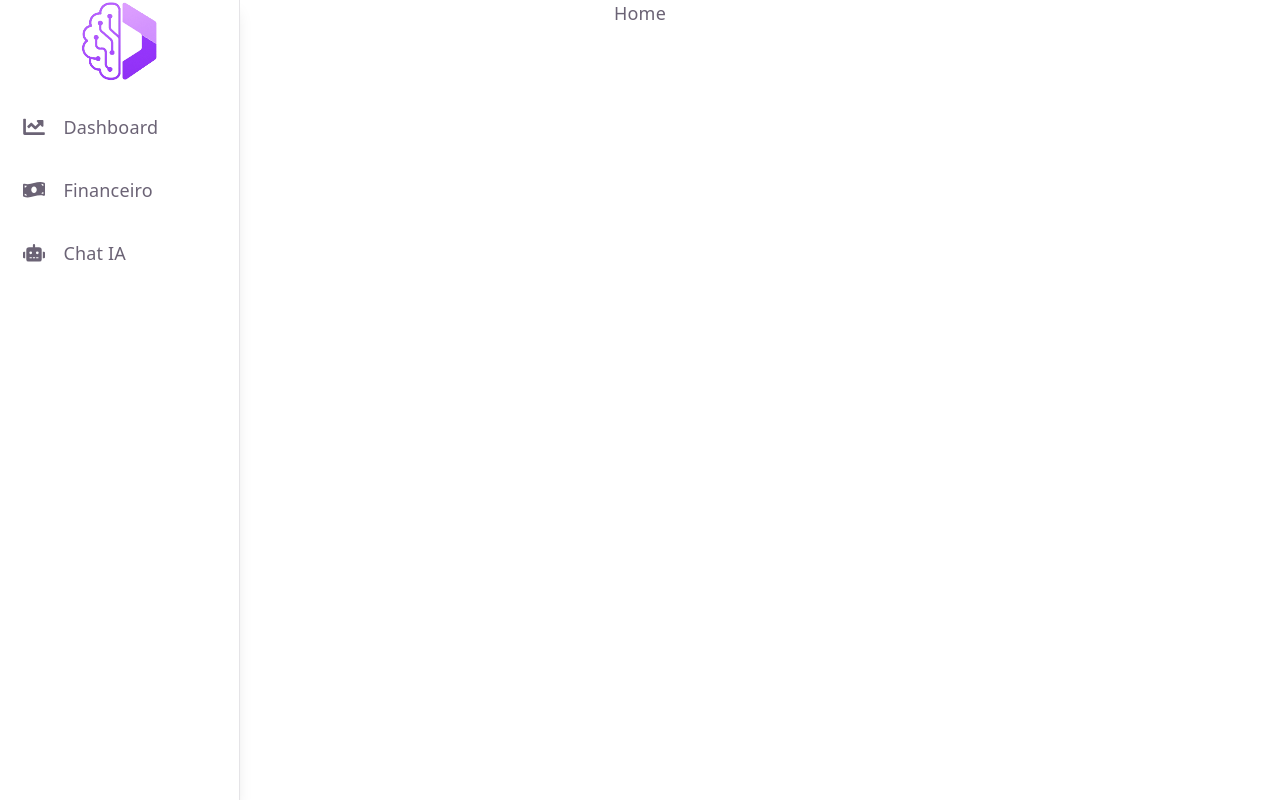
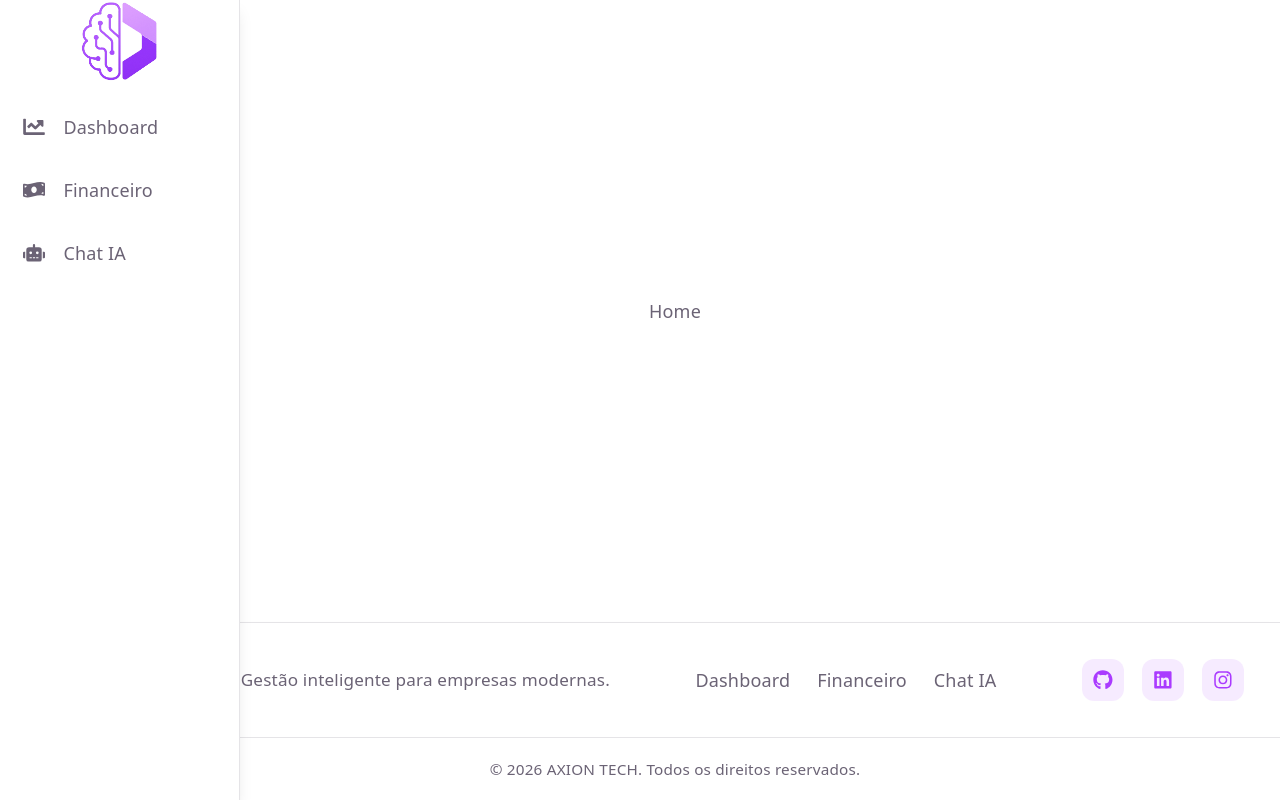
Before and after one commit to Pontessxx/Axion_REACTWEB, a React (Vite) app in the folder my-app/: page / in a window 1280 px wide. Built offline with nearby package versions, Linux system fonts and the light colour scheme.

Commit message:
implementação de layout, ajuste de scss e footer creation

```diff
--- a/my-app/index.html
+++ b/my-app/index.html
@@ -2,9 +2,9 @@
 <html lang="en">
   <head>
     <meta charset="UTF-8" />
-    <link rel="icon" type="image/svg+xml" href="/favicon.svg" />
+    <link rel="icon" type="image/png" href="/my-app/src/assets/logo.png" />
     <meta name="viewport" content="width=device-width, initial-scale=1.0" />
-    <title>my-app</title>
+    <title>Axion tech</title>
   </head>
   <body>
     <div id="root"></div>
--- /dev/null
+++ b/my-app/src/components/Footer.tsx
@@ -0,0 +1,48 @@
+import '@/styles/Footer.scss';
+
+import {
+  FaGithub,
+  FaLinkedin,
+  FaInstagram,
+} from 'react-icons/fa';
+
+export default function Footer() {
+  return (
+    <footer className="footer">
+      <div className="footer__container">
+
+        <div className="footer__brand">
+          <h3>AXION TECH</h3>
+          <p>
+            Gestão inteligente para empresas modernas.
+          </p>
+        </div>
+
+        <div className="footer__links">
+          <a href="#">Dashboard</a>
+          <a href="#">Financeiro</a>
+          <a href="#">Chat IA</a>
+        </div>
+
+        <div className="footer__social">
+          <a href="#">
+            <FaGithub />
+          </a>
+
+          <a href="#">
+            <FaLinkedin />
+          </a>
+
+          <a href="#">
+            <FaInstagram />
+          </a>
+        </div>
+
+      </div>
+
+      <div className="footer__bottom">
+        © {new Date().getFullYear()} AXION TECH. Todos os direitos reservados.
+      </div>
+    </footer>
+  );
+}
--- /dev/null
+++ b/my-app/src/layout/MainLayout.tsx
@@ -0,0 +1,16 @@
+import { Outlet } from 'react-router-dom';
+import Sidebar from '@/components/Sidebar';
+import Footer from '@/components/Footer';
+import '@/styles/MainLayout.scss';
+
+export default function MainLayout() {
+  return (
+    <>
+      <Sidebar />
+      <div className="layout__content">
+        <Outlet />
+      </div>
+      <Footer />
+    </>
+  );
+}
--- a/my-app/src/pages/Home.tsx
+++ b/my-app/src/pages/Home.tsx
@@ -1,10 +1,8 @@
-import Sidebar from '@/components/Sidebar'
+
 import React from 'react'
 
 const Home = () => {
   return (<>
-
-    <Sidebar />
     <div>Home</div>
   </>
   )
--- a/my-app/src/routes/AppRoutes.tsx
+++ b/my-app/src/routes/AppRoutes.tsx
@@ -1,17 +1,21 @@
 import { BrowserRouter, Routes, Route } from 'react-router-dom';
 
+import MainLayout from '@/layout/MainLayout';
 
+import Home from '@/pages/Home';
 import NotFound from '@/pages/NotFound';
-import Home from '@/pages/Home';
-
-import PrivateRoute from '@/routes/PrivateRoute';
 
 export default function AppRoutes() {
   return (
     <BrowserRouter>
       <Routes>
 
-        <Route path="/" element={<Home />} />
+        <Route element={<MainLayout />}>
+
+          <Route path="/" element={<Home />} />
+
+        </Route>
+
         <Route path="*" element={<NotFound />} />
 
       </Routes>
--- /dev/null
+++ b/my-app/src/styles/Footer.scss
@@ -0,0 +1,114 @@
+.footer {
+  margin-top: auto;
+
+  background: var(--bg);
+
+  border-top: 1px solid var(--border);
+
+  color: var(--text);
+
+  box-shadow: var(--shadow);
+
+  &__container {
+
+    margin: 0 auto;
+    padding: 2rem;
+
+    display: flex;
+    justify-content: space-between;
+    align-items: center;
+    gap: 2rem;
+
+    flex-wrap: wrap;
+  }
+
+  &__brand {
+    h3 {
+      color: var(--text-h);
+      margin-bottom: 0.5rem;
+      font-size: 1.2rem;
+    }
+
+    p {
+      color: var(--text);
+      font-size: 0.95rem;
+    }
+  }
+
+  &__links {
+    display: flex;
+    gap: 1.5rem;
+
+    a {
+      text-decoration: none;
+      color: var(--text);
+
+      transition: all 0.2s ease;
+
+      &:hover {
+        color: var(--accent);
+      }
+    }
+  }
+
+  &__social {
+    display: flex;
+    gap: 1rem;
+
+    a {
+      width: 42px;
+      height: 42px;
+
+      display: flex;
+      align-items: center;
+      justify-content: center;
+
+      border-radius: 12px;
+
+      background: var(--accent-bg);
+      color: var(--accent);
+
+      border: 1px solid transparent;
+
+      transition: all 0.25s ease;
+
+      svg {
+        font-size: 1.1rem;
+      }
+
+      &:hover {
+        transform: translateY(-3px);
+
+        border-color: var(--accent-border);
+
+        box-shadow: 0 0 15px var(--accent-bg);
+      }
+    }
+  }
+
+  &__bottom {
+    padding: 1rem;
+
+    text-align: center;
+
+    border-top: 1px solid var(--border);
+
+    color: var(--text);
+
+    font-size: 0.85rem;
+  }
+}
+
+@media (max-width: 768px) {
+  .footer {
+    &__container {
+      flex-direction: column;
+      text-align: center;
+    }
+
+    &__links {
+      flex-wrap: wrap;
+      justify-content: center;
+    }
+  }
+}
--- /dev/null
+++ b/my-app/src/styles/MainLayout.scss
@@ -0,0 +1,135 @@
+// ─── ROOT ───────────────────────────────────────────
+#root {
+  min-height: 100vh;
+  display: grid;
+  grid-template-columns: 70px 1fr;
+  grid-template-rows: 1fr auto;
+  background: var(--bg);
+}
+
+// ─── SIDEBAR SPACER ─────────────────────────────────
+// A sidebar é fixed (fora do fluxo), então precisamos
+// de um placeholder na col 1 pra reservar o espaço
+.sidebar-spacer {
+  grid-column: 1;
+  grid-row: 1 / -1;
+  width: 70px;
+}
+
+// ─── CONTENT ────────────────────────────────────────
+.layout__content {
+  grid-column: 2;
+  grid-row: 1;
+  padding: 2rem;
+  background: var(--bg);
+  transition: padding 0.3s ease;
+  min-width: 0; // evita overflow no grid
+
+  @media (max-width: 1024px) {
+    padding: 1.5rem;
+  }
+
+  @media (max-width: 768px) {
+    padding: 1rem;
+  }
+}
+
+// ─── FOOTER ─────────────────────────────────────────
+.footer {
+  grid-column: 2 / -1; // começa na col 2, respeita a sidebar
+  grid-row: 2;
+
+  background: var(--bg);
+  border-top: 1px solid var(--border);
+  color: var(--text);
+  box-shadow: var(--shadow);
+
+  &__container {
+    margin: 0 auto;
+    padding: 2rem;
+
+    display: flex;
+    justify-content: space-between;
+    align-items: center;
+    gap: 2rem;
+    flex-wrap: wrap;
+  }
+
+  &__brand {
+    h3 {
+      color: var(--text-h);
+      margin-bottom: 0.5rem;
+      font-size: 1.2rem;
+    }
+
+    p {
+      color: var(--text);
+      font-size: 0.95rem;
+    }
+  }
+
+  &__links {
+    display: flex;
+    gap: 1.5rem;
+
+    a {
+      text-decoration: none;
+      color: var(--text);
+      transition: all 0.2s ease;
+
+      &:hover {
+        color: var(--accent);
+      }
+    }
+  }
+
+  &__social {
+    display: flex;
+    gap: 1rem;
+
+    a {
+      width: 42px;
+      height: 42px;
+
+      display: flex;
+      align-items: center;
+      justify-content: center;
+
+      border-radius: 12px;
+      background: var(--accent-bg);
+      color: var(--accent);
+      border: 1px solid transparent;
+      transition: all 0.25s ease;
+
+      svg {
+        font-size: 1.1rem;
+      }
+
+      &:hover {
+        transform: translateY(-3px);
+        border-color: var(--accent-border);
+        box-shadow: 0 0 15px var(--accent-bg);
+      }
+    }
+  }
+
+  &__bottom {
+    padding: 1rem;
+    text-align: center;
+    border-top: 1px solid var(--border);
+    color: var(--text);
+    font-size: 0.85rem;
+  }
+
+  @media (max-width: 768px) {
+    &__container {
+      flex-direction: column;
+      text-align: center;
+    }
+
+    &__links {
+      flex-wrap: wrap;
+      justify-content: center;
+    }
+  }
+}
```
